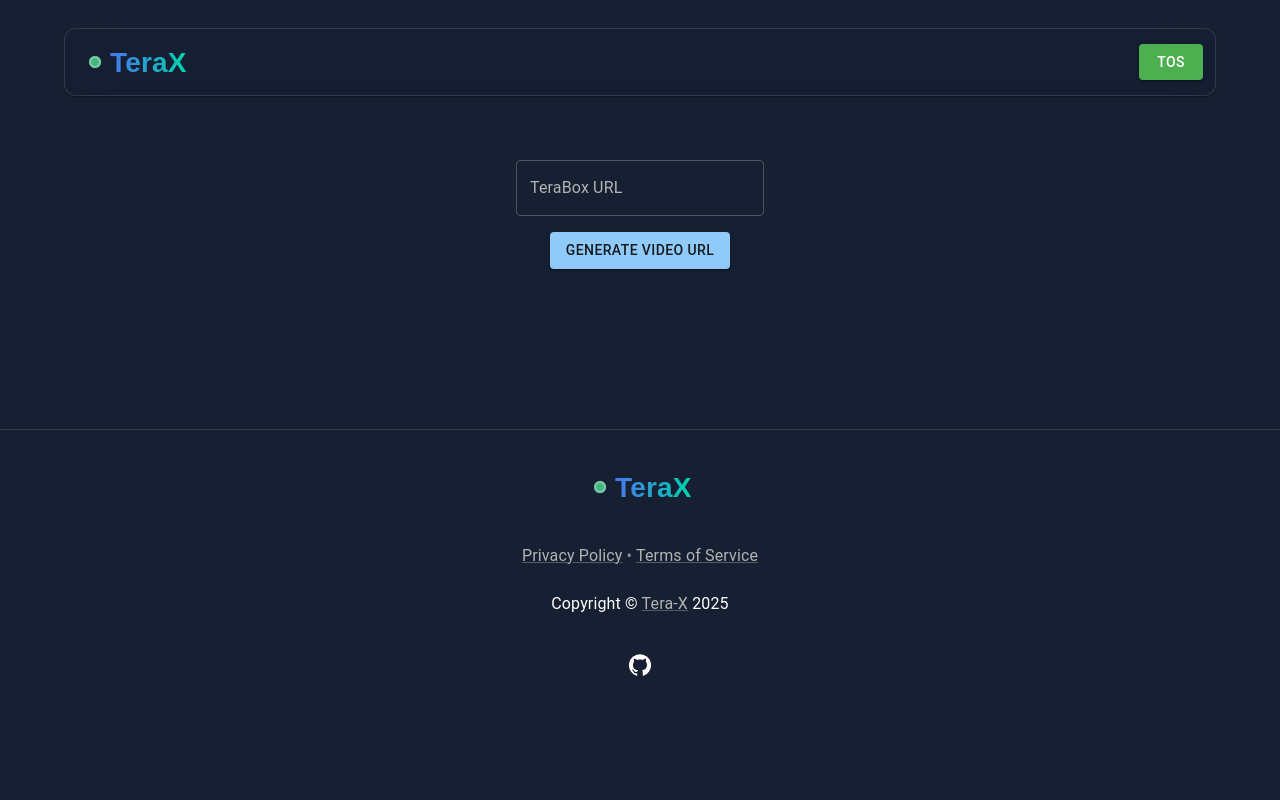
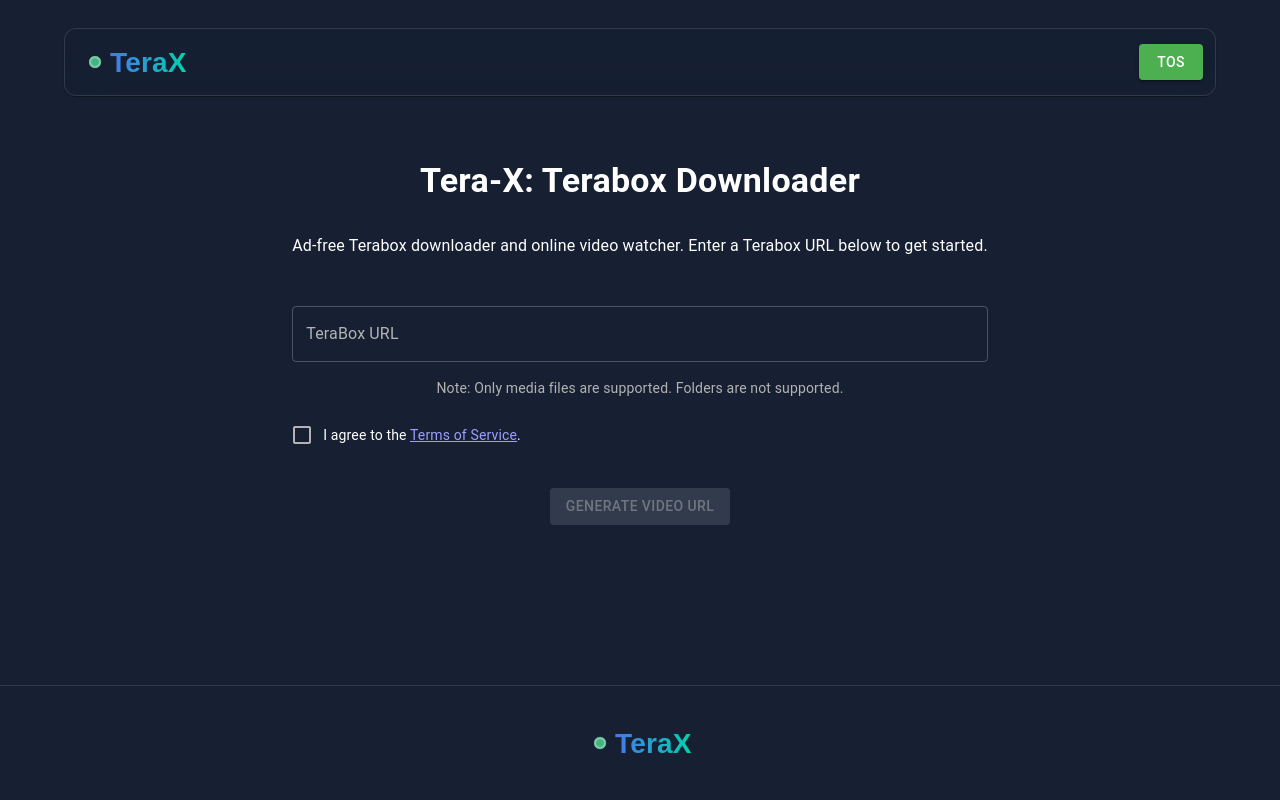
Before and after one commit to BrittoGod/TeraX-React, a React (Create React App) app: page / in a window 1280 px wide. Shown: the top 800 px of the page. Built offline with nearby package versions, Linux system fonts and the light colour scheme.

Commit message:
Added metadata

```diff
--- a/package.json
+++ b/package.json
@@ -27,6 +27,7 @@
     "m3u8-to-mp4": "^1.0.0",
     "react": "^18.2.0",
     "react-dom": "^18.2.0",
+    "react-helmet": "^6.1.0",
     "react-player": "^2.16.0",
     "react-router-dom": "^7.3.0",
     "react-scripts": "^5.0.1",
--- a/src/index.js
+++ b/src/index.js
@@ -5,7 +5,7 @@
 
 const root = ReactDOM.createRoot(document.getElementById('root'));
 root.render(
-  <React.StrictMode>
+  //<React.StrictMode>
     <App />
-  </React.StrictMode>
+ // </React.StrictMode>
 );
--- a/src/pages/HomePage.js
+++ b/src/pages/HomePage.js
@@ -1,6 +1,7 @@
 import React, { useState } from 'react';
-import { Box, TextField, Button, CircularProgress, CardMedia } from '@mui/material';
+import { Box, TextField, Button, CircularProgress, Typography, FormControlLabel, Checkbox } from '@mui/material';
 import axios from 'axios';
+import { Helmet } from 'react-helmet'; // Import Helmet
 import StatusMessage from '../components/StatusMessage';
 import VideoPlayer from '../components/VideoPlayer';
 
@@ -11,12 +12,18 @@
   const [videoUrl, setVideoUrl] = useState('');
   const [videoTitle, setVideoTitle] = useState('');
   const [thumbnailUrl, setThumbnailUrl] = useState('');
+  const [acceptedTos, setAcceptedTos] = useState(false);
 
   const handleSubmit = async (e) => {
     e.preventDefault();
 
     if (!url) {
       setStatus({ message: 'Please enter a URL', type: 'error' });
+      return;
+    }
+
+    if (!acceptedTos) {
+      setStatus({ message: 'You must accept the Terms of Service to proceed.', type: 'error' });
       return;
     }
 
@@ -48,8 +55,61 @@
     }
   };
 
+  const handleFetchAnother = () => {
+    // Reset all states to initial values
+    setUrl('');
+    setVideoUrl('');
+    setVideoTitle('');
+    setThumbnailUrl('');
+    setAcceptedTos(false);
+    setStatus({ message: '', type: '' });
+  };
+
   return (
+    <>
+      {/* Add Page Title, Meta Description, and SEO Tags */}
+      <Helmet>
+        <title>Tera-X (Ad-free Terabox media downloader)</title>
+        <meta
+          name="description"
+          content="Tera-X is an ad-free tool to download and watch Terabox videos online. Enter a Terabox URL to generate a downloadable video link or watch it directly."
+        />
+        <meta
+          name="keywords"
+          content="terabox downloader, terabox video download, terabox online watch, ad-free terabox, tera-x, download terabox videos"
+        />
+        <meta name="author" content="Tera-X Team" />
+        <meta property="og:title" content="Tera-X (Ad-free Terabox downloader/watch online)" />
+        <meta
+          property="og:description"
+          content="Tera-X is an ad-free tool to download and watch Terabox videos online. Enter a Terabox URL to generate a downloadable video link or watch it directly."
+        />
+        <meta property="og:type" content="website" />
+        <meta property="og:url" content="https://tera-x.vercel.app" />
+        <meta property="og:image" content="https://tera-x.vercel.app/server_status.png" />
+        <meta property="og:site_name" content="Tera-X" />
+        <meta name="twitter:card" content="summary_large_image" />
+        <meta name="twitter:title" content="Tera-X (Ad-free Terabox downloader/watch online)" />
+        <meta
+          name="twitter:description"
+          content="Tera-X is an ad-free tool to download and watch Terabox videos online. Enter a Terabox URL to generate a downloadable video link or watch it directly."
+        />
+        <meta name="twitter:image" content="https://tera-x.vercel.app/server_status.png" />
+        <link rel="canonical" href="https://tera-x.vercel.app" />
+        <link rel="icon" type="image/png" href="/server_status.png" />
+      </Helmet>
+
       <Box sx={{ display: 'flex', flexDirection: 'column', gap: 2, maxWidth: '800px', margin: '0 auto', padding: '2rem' }}>
+        {/* Title and Description */}
+        <Typography variant="h4" component="h1" align="center" sx={{ fontWeight: 'bold', marginBottom: '1rem' }}>
+          Tera-X: Terabox Downloader
+        </Typography>
+        <Typography variant="body1" align="center" sx={{ marginBottom: '2rem' }}>
+          Ad-free Terabox downloader and online video watcher. Enter a Terabox URL below to get started.
+        </Typography>
+
+        {/* Input Form */}
+        {!videoUrl && (
           <Box component="form" onSubmit={handleSubmit} sx={{ display: 'flex', flexDirection: 'column', gap: 2 }}>
             <TextField
               type="text"
@@ -61,15 +121,52 @@
               variant="outlined"
               label="TeraBox URL"
             />
-        <Button type="submit" disabled={loading} variant="contained" color="primary" sx={{ width: 'fit-content', alignSelf: 'center' }}>
+            <Typography variant="body2" sx={{ color: 'text.secondary', textAlign: 'center' }}>
+              Note: Only media files are supported. Folders are not supported.
+            </Typography>
+
+            {/* ToS Checkbox */}
+            <FormControlLabel
+              control={
+                <Checkbox
+                  checked={acceptedTos}
+                  onChange={(e) => setAcceptedTos(e.target.checked)}
+                  color="primary"
+                />
+              }
+              label={
+                <Typography variant="body2">
+                  I agree to the <a href="/terms-of-service" target="_blank" rel="noopener noreferrer">Terms of Service</a>.
+                </Typography>
+              }
+              sx={{ marginBottom: '1rem' }}
+            />
+
+            <Button type="submit" disabled={loading || !acceptedTos} variant="contained" color="primary" sx={{ width: 'fit-content', alignSelf: 'center' }}>
               {loading ? <CircularProgress size={20} /> : 'Generate Video URL'}
             </Button>
           </Box>
+        )}
 
+        {/* Status Message */}
         <StatusMessage status={status} />
 
-      {videoUrl && <VideoPlayer videoUrl={videoUrl} videoTitle={videoTitle} />}
+        {/* Video Player */}
+        {videoUrl && (
+          <Box sx={{ display: 'flex', flexDirection: 'column', gap: 2, alignItems: 'center' }}>
+            <VideoPlayer videoUrl={videoUrl} videoTitle={videoTitle} />
+            <Button
+              onClick={handleFetchAnother}
+              variant="contained"
+              color="primary"
+              sx={{ width: 'fit-content', marginTop: '1rem' }}
+            >
+              Fetch Another
+            </Button>
           </Box>
+        )}
+      </Box>
+    </>
   );
 }
 
```
Lines whose indentation alone changed are shown as unchanged.
